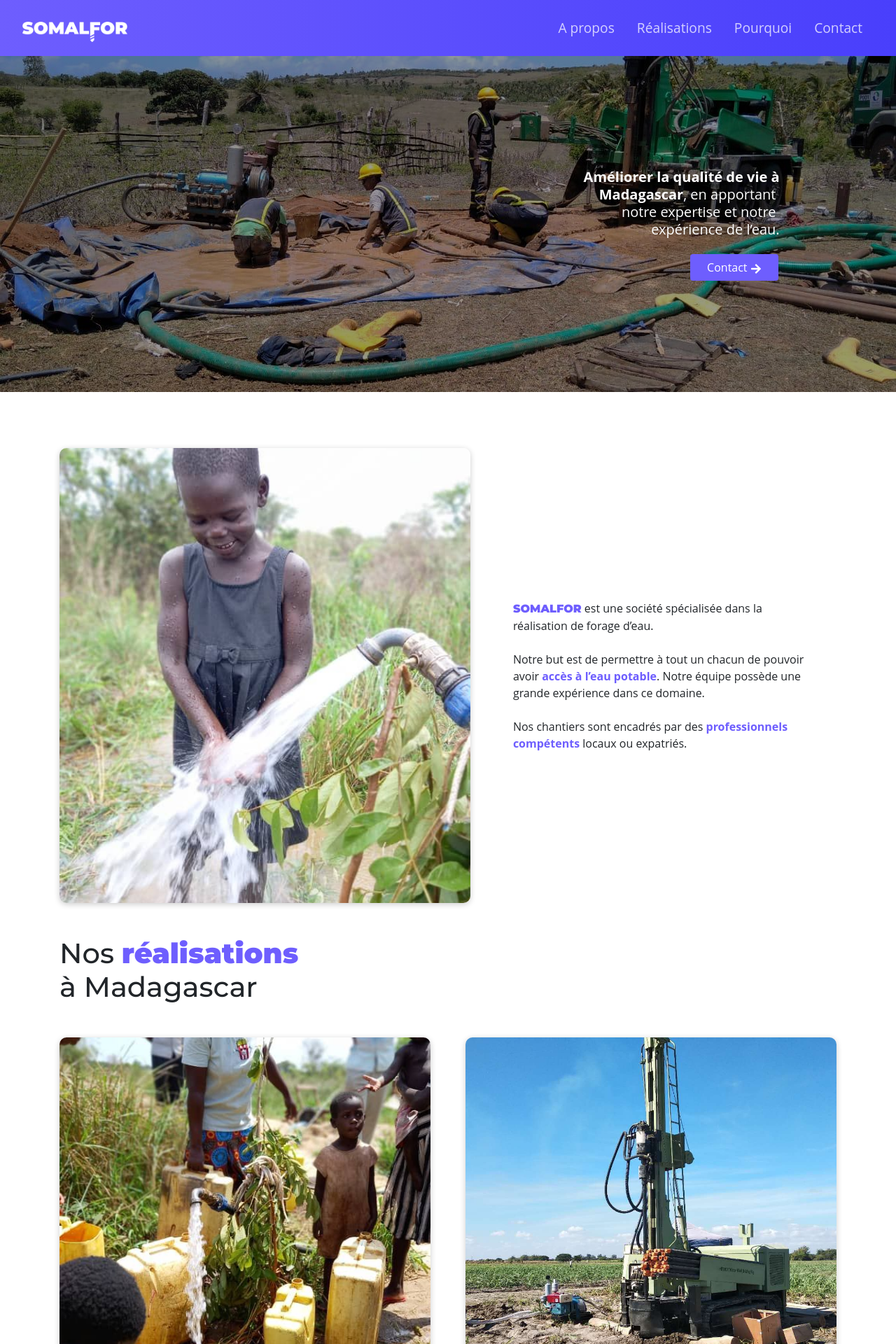
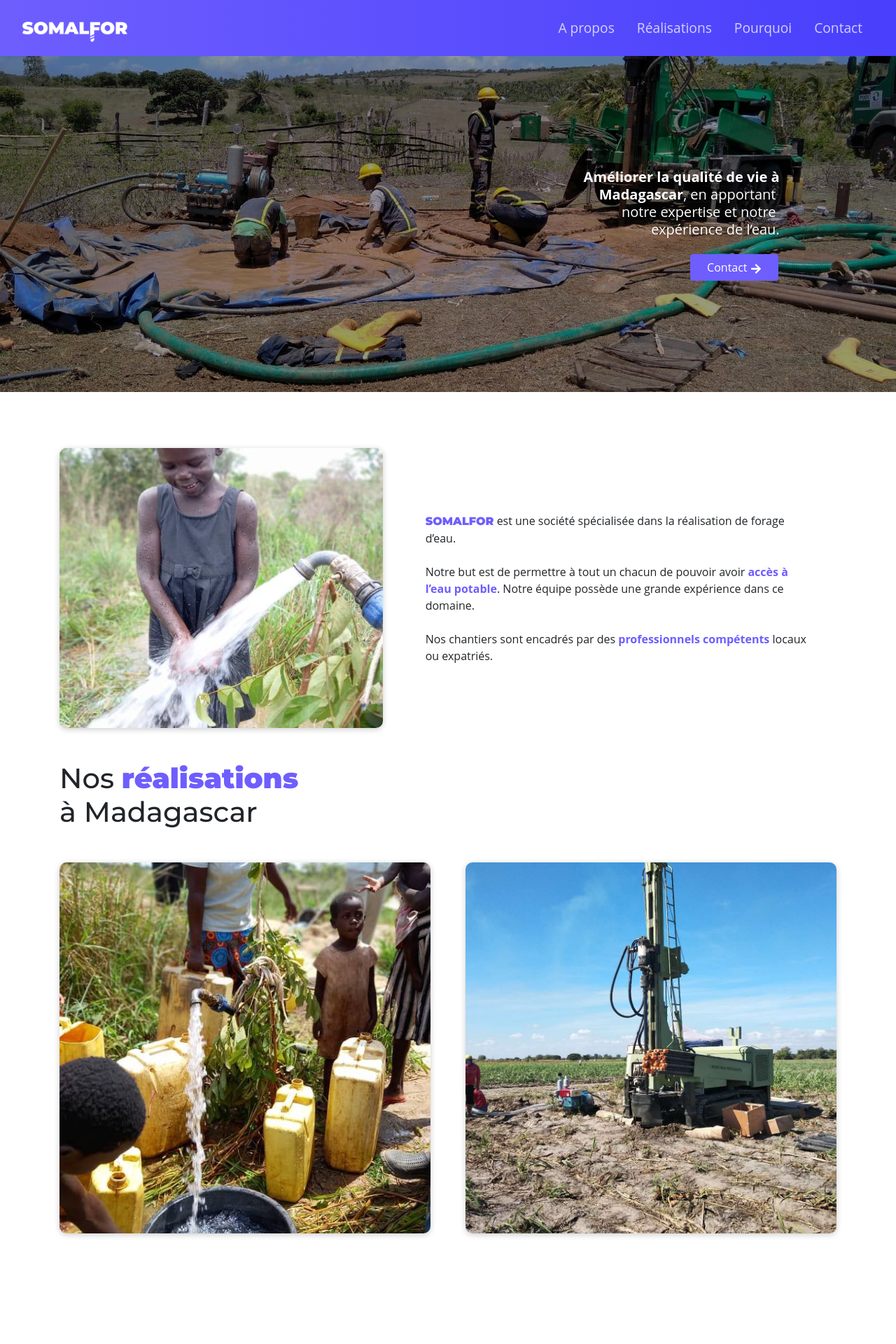
Before and after one commit to potatosalad94/Somalfor, a Next.js app: page / in a window 1280 px wide. Shown: the top 1920 px of the page at 70% size. Built offline with nearby package versions, Linux system fonts and the light colour scheme; a web font is replaced by a local one.

Commit message:
added empty card component

```diff
--- a/components/layout/About.module.scss
+++ b/components/layout/About.module.scss
@@ -6,8 +6,8 @@
 
 .imageAbout {
   position: relative;
-  width: 650px;
-  height: 650px;
+  width: 500px;
+  height: 400px;
 
   box-shadow: 0 2px 8px rgba(0, 0, 0, 0.2);
   border-radius: 10px;
--- a/components/layout/Realisations.module.scss
+++ b/components/layout/Realisations.module.scss
@@ -23,7 +23,7 @@
 .projectDetails {
   position: relative;
   width: 530px;
-  height: 600px;
+  height: 530px;
   box-shadow: 0 2px 8px rgba(0, 0, 0, 0.2);
   border-radius: 10px;
   // flex: 0;
```
Also changed, not shown: components/ui/Card.js (added, +7 -0 lines), components/ui/Card.module.scss (added).
